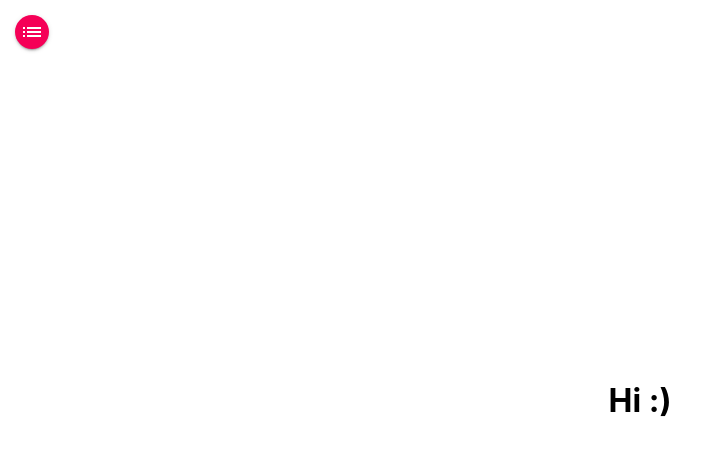
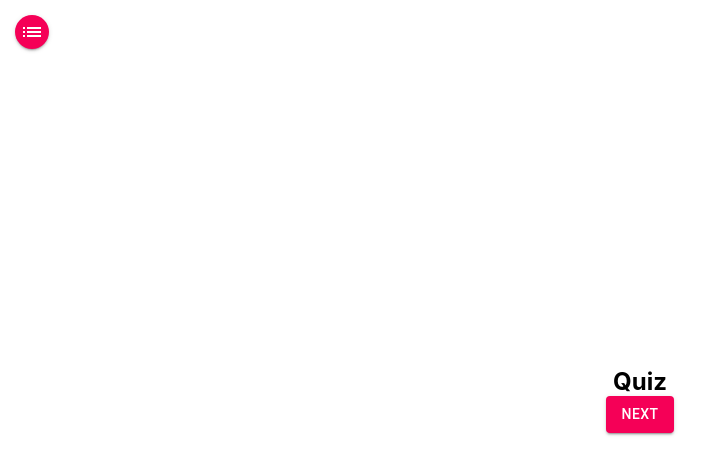
Before and after one commit to elenydev/quitz-ts, a Next.js app: page /quiz in a window 1280 px wide. Shown: the top 474 px of the page, without its empty margins (0-724 px from the left). Built offline with nearby package versions, Linux system fonts and the light colour scheme.

Commit message:
added logic for initializing quiz, going through questions and restart quiz

```diff
--- a/src/pages/quiz/index.tsx
+++ b/src/pages/quiz/index.tsx
@@ -1,9 +1,54 @@
-import React from 'react';
+import React, { useState } from 'react';
+import styled from 'styled-components';
+import { QUIZ_QUESTIONS } from '@/data/quizQuestions';
 
-const Quiz = (): React.ReactNode => (
-  <>
-    <h1>Hi :)</h1>
-  </>
-);
+import Button from '@material-ui/core/Button';
+
+const Wrapper = styled.div`
+  display: flex;
+  flex-direction: column;
+  align-items: center;
+  justify-content: space-between;
+`;
+
+const Quiz = (): React.ReactNode => {
+  const [currentQuestion, setCurrentQuestion] = useState(0);
+  const [answers, setAnswer] = useState([]);
+
+  const setNextQuestion = (): void => {
+    setCurrentQuestion(currentQuestion + 1);
+  };
+
+  const restartQuiz = (): void => {
+    setCurrentQuestion(0);
+  };
+
+  return (
+    <Wrapper>
+      {currentQuestion <= QUIZ_QUESTIONS.length && (
+        <>
+          <h2>Quiz</h2>
+
+          <Button
+            variant="contained"
+            color="secondary"
+            onClick={setNextQuestion}
+          >
+            Next
+          </Button>
+        </>
+      )}
+      {currentQuestion > QUIZ_QUESTIONS.length && (
+        <>
+          <h3>Your score is:</h3>
+
+          <Button variant="contained" color="secondary" onClick={restartQuiz}>
+            Try again
+          </Button>
+        </>
+      )}
+    </Wrapper>
+  );
+};
 
 export default Quiz;
```
